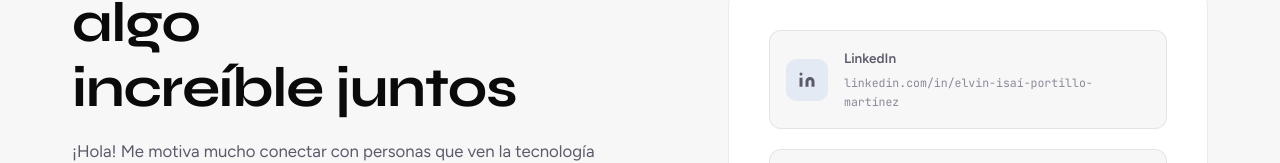
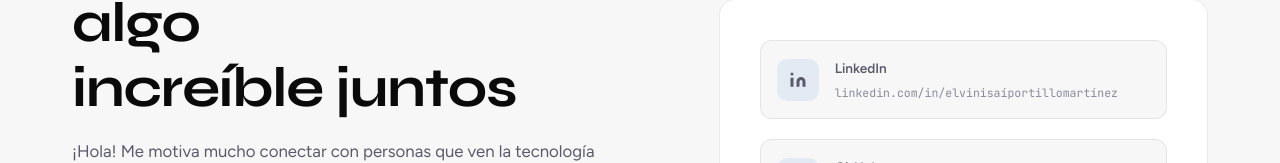
Before and after one commit to elvinpoma/Portofolio, a website: page index.html in a window 1280 px wide. Shown: the part 3977-4140 px from the top of the page. Drawn offline with Linux system fonts and the light colour scheme.

Commit message:
Detalles

```diff
--- a/index.html
+++ b/index.html
@@ -492,7 +492,7 @@
             </div>
             <div class="enlace-social__info">
               <span class="enlace-social__titulo">LinkedIn</span>
-              <span class="enlace-social__url">linkedin.com/in/elvin-isaí-portillo-martínez</span>
+              <span class="enlace-social__url">linkedin.com/in/elvinisaíportillomartínez</span>
             </div>
             <span class="enlace-social__flecha" aria-hidden="true">→</span>
           </a>
```
Also changed, not shown: 1 other file.
